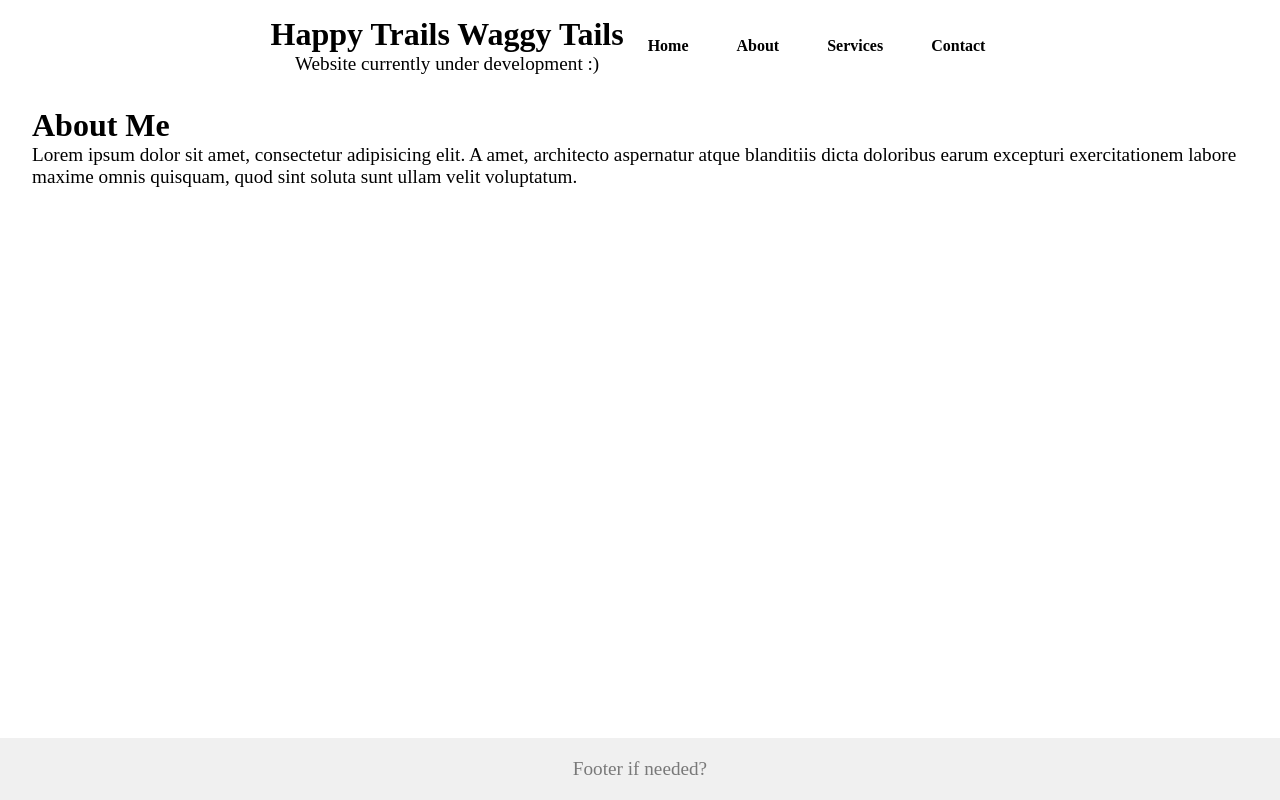
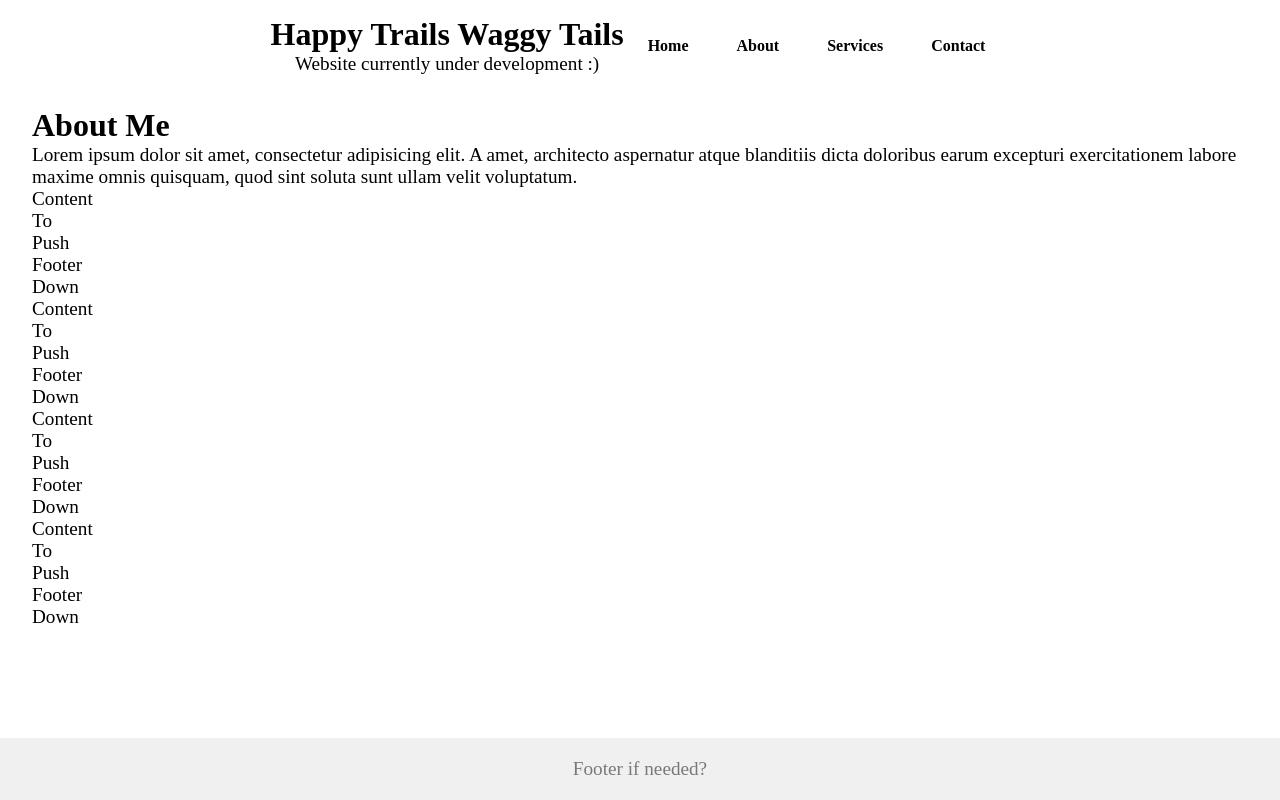
Before and after one commit to ChaosCantrip/HappyTrailsWaggyTails, a Next.js app: page /about in a window 1280 px wide. Built offline with nearby package versions, Linux system fonts and the light colour scheme.

Commit message:
Added content to push footer down

```diff
--- a/app/about/page.js
+++ b/app/about/page.js
@@ -5,6 +5,26 @@ export default function AboutPage() {
             <p>Lorem ipsum dolor sit amet, consectetur adipisicing elit. A amet, architecto aspernatur atque blanditiis
                 dicta doloribus earum excepturi exercitationem labore maxime omnis quisquam, quod sint soluta sunt ullam
                 velit voluptatum.</p>
+            <p>Content</p>
+            <p>To</p>
+            <p>Push</p>
+            <p>Footer</p>
+            <p>Down</p>
+            <p>Content</p>
+            <p>To</p>
+            <p>Push</p>
+            <p>Footer</p>
+            <p>Down</p>
+            <p>Content</p>
+            <p>To</p>
+            <p>Push</p>
+            <p>Footer</p>
+            <p>Down</p>
+            <p>Content</p>
+            <p>To</p>
+            <p>Push</p>
+            <p>Footer</p>
+            <p>Down</p>
         </div>
     )
 }
```
